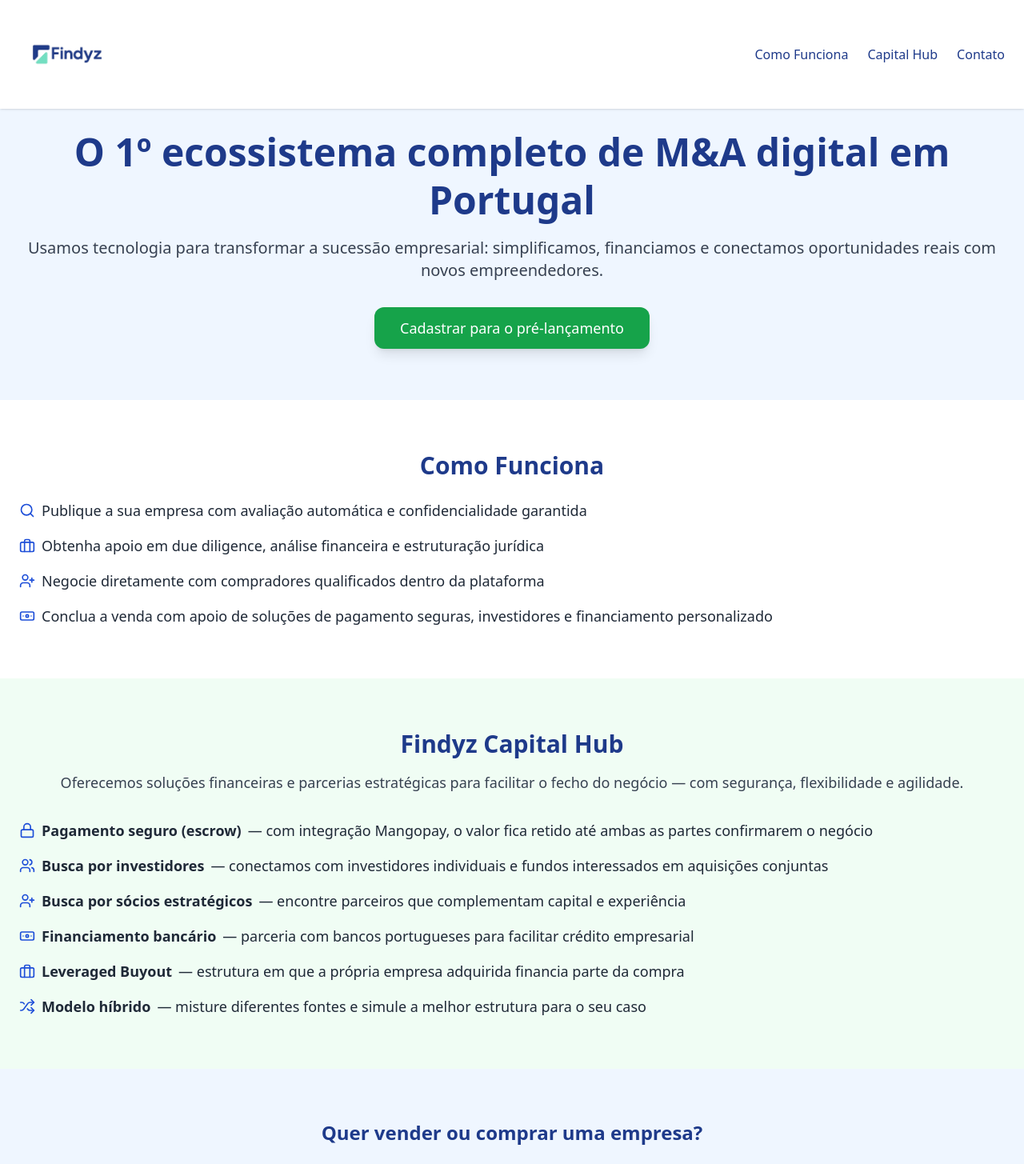
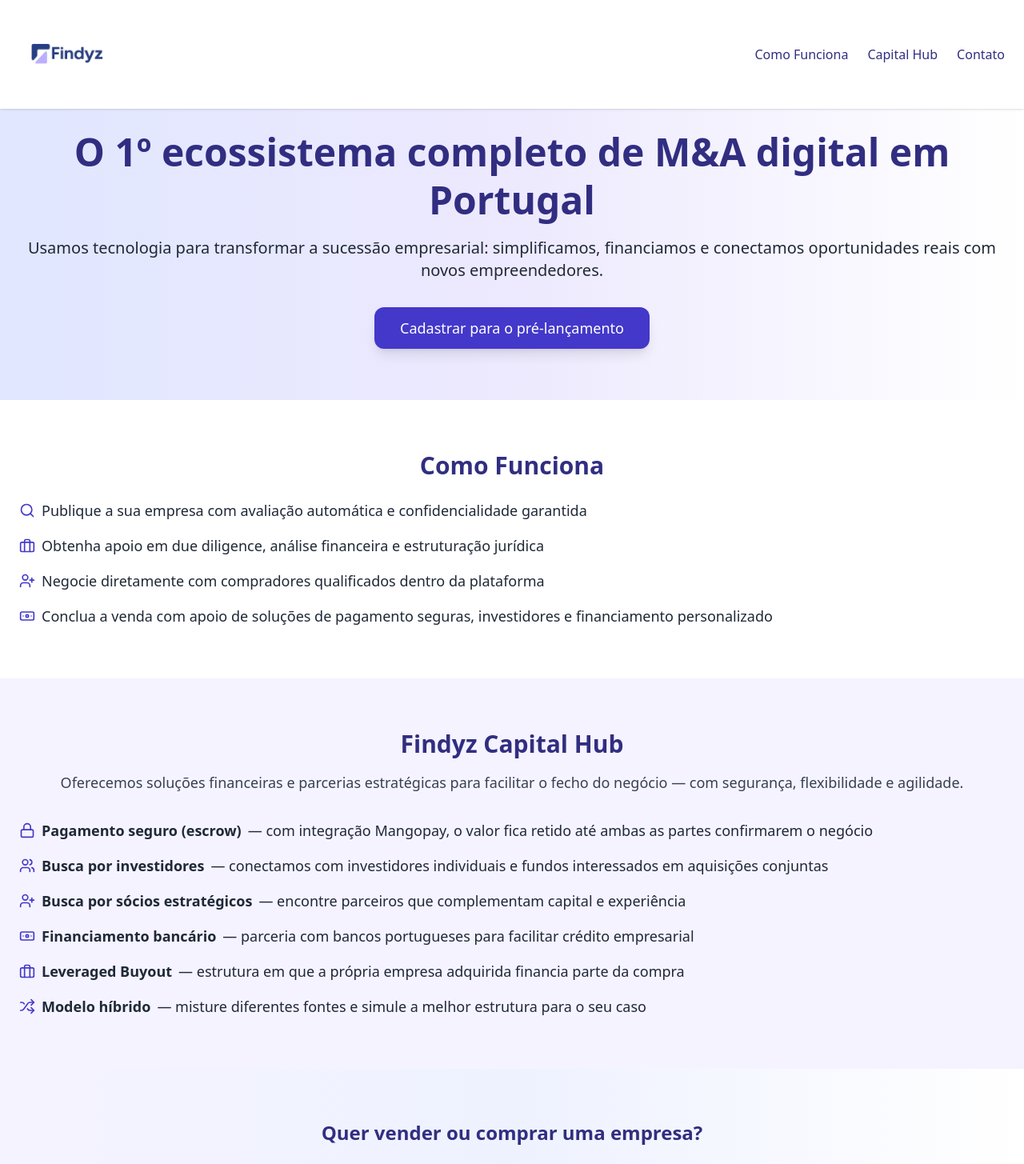
Before and after one commit to femascao/findyz, a Next.js app: page / in a window 1280 px wide. Shown: the top 1455 px of the page at 80% size. Built offline with nearby package versions, Linux system fonts and the light colour scheme.

Commit message:
Atualiza identidade visual para azul e violeta com base no novo logo

```diff
--- a/app/page.jsx
+++ b/app/page.jsx
@@ -17,27 +17,27 @@
       <header className="bg-white shadow fixed top-0 left-0 w-full z-50">
         <div className="max-w-7xl mx-auto px-6 py-2 flex justify-between items-center">
           <Image src="/assets/findyz_logo_transparent.png" alt="Logo Findyz" width={120} height={50} />
-          <nav className="space-x-6 text-blue-900 font-medium">
-            <a href="#como-funciona" className="hover:underline">Como Funciona</a>
-            <a href="#capital-hub" className="hover:underline">Capital Hub</a>
-            <a href="#cadastro" className="hover:underline">Contato</a>
+          <nav className="space-x-6 text-indigo-900 font-medium">
+            <a href="#como-funciona" className="hover:text-violet-600">Como Funciona</a>
+            <a href="#capital-hub" className="hover:text-violet-600">Capital Hub</a>
+            <a href="#cadastro" className="hover:text-violet-600">Contato</a>
           </nav>
         </div>
       </header>
 
       <main className="pt-24">
         {/* Hero Section */}
-        <section className="px-6 py-16 max-w-7xl mx-auto bg-blue-50">
-          <h1 className="text-5xl font-bold leading-tight text-blue-900 text-center">
+        <section className="px-6 py-16 max-w-7xl mx-auto bg-gradient-to-r from-indigo-100 via-violet-100 to-white">
+          <h1 className="text-5xl font-bold leading-tight text-indigo-900 text-center">
             O 1º ecossistema completo de M&A digital em Portugal
           </h1>
-          <p className="mt-4 text-xl text-center text-gray-700">
+          <p className="mt-4 text-xl text-center text-gray-800">
             Usamos tecnologia para transformar a sucessão empresarial: simplificamos, financiamos e conectamos oportunidades reais com novos empreendedores.
           </p>
           <div className="text-center mt-8">
             <a
               href="#cadastro"
-              className="inline-block bg-green-600 text-white text-lg px-8 py-3 rounded-xl shadow-lg hover:bg-green-700 transition"
+              className="inline-block bg-indigo-700 text-white text-lg px-8 py-3 rounded-xl shadow-lg hover:bg-violet-800 transition"
             >
               Cadastrar para o pré-lançamento
             </a>
@@ -45,35 +45,35 @@
         </section>
 
         {/* How It Works */}
-        <section id="como-funciona" className="px-6 py-16 max-w-7xl mx-auto">
-          <h2 className="text-3xl font-bold text-center text-blue-900">Como Funciona</h2>
+        <section id="como-funciona" className="px-6 py-16 max-w-7xl mx-auto bg-white">
+          <h2 className="text-3xl font-bold text-center text-indigo-900">Como Funciona</h2>
           <ul className="mt-6 space-y-4 text-lg text-gray-800">
-            <li className="flex items-start gap-2"><Search className="text-blue-700 mt-1" size={20} /> Publique a sua empresa com avaliação automática e confidencialidade garantida</li>
-            <li className="flex items-start gap-2"><Briefcase className="text-blue-700 mt-1" size={20} /> Obtenha apoio em due diligence, análise financeira e estruturação jurídica</li>
-            <li className="flex items-start gap-2"><UserPlus className="text-blue-700 mt-1" size={20} /> Negocie diretamente com compradores qualificados dentro da plataforma</li>
-            <li className="flex items-start gap-2"><Banknote className="text-blue-700 mt-1" size={20} /> Conclua a venda com apoio de soluções de pagamento seguras, investidores e financiamento personalizado</li>
+            <li className="flex items-start gap-2"><Search className="text-indigo-700 mt-1" size={20} /> Publique a sua empresa com avaliação automática e confidencialidade garantida</li>
+            <li className="flex items-start gap-2"><Briefcase className="text-indigo-700 mt-1" size={20} /> Obtenha apoio em due diligence, análise financeira e estruturação jurídica</li>
+            <li className="flex items-start gap-2"><UserPlus className="text-indigo-700 mt-1" size={20} /> Negocie diretamente com compradores qualificados dentro da plataforma</li>
+            <li className="flex items-start gap-2"><Banknote className="text-indigo-700 mt-1" size={20} /> Conclua a venda com apoio de soluções de pagamento seguras, investidores e financiamento personalizado</li>
           </ul>
         </section>
 
         {/* Capital Hub */}
-        <section id="capital-hub" className="px-6 py-16 bg-green-50 max-w-7xl mx-auto">
-          <h2 className="text-3xl font-bold text-center text-blue-900">Findyz Capital Hub</h2>
+        <section id="capital-hub" className="px-6 py-16 bg-violet-50 max-w-7xl mx-auto">
+          <h2 className="text-3xl font-bold text-center text-indigo-900">Findyz Capital Hub</h2>
           <p className="mt-4 text-center text-gray-700 text-lg">
             Oferecemos soluções financeiras e parcerias estratégicas para facilitar o fecho do negócio — com segurança, flexibilidade e agilidade.
           </p>
           <ul className="mt-8 space-y-4 text-lg text-gray-800">
-            <li className="flex items-start gap-2"><Lock className="text-blue-700 mt-1" size={20} /> <strong>Pagamento seguro (escrow)</strong> — com integração Mangopay, o valor fica retido até ambas as partes confirmarem o negócio</li>
-            <li className="flex items-start gap-2"><Users className="text-blue-700 mt-1" size={20} /> <strong>Busca por investidores</strong> — conectamos com investidores individuais e fundos interessados em aquisições conjuntas</li>
-            <li className="flex items-start gap-2"><UserPlus className="text-blue-700 mt-1" size={20} /> <strong>Busca por sócios estratégicos</strong> — encontre parceiros que complementam capital e experiência</li>
-            <li className="flex items-start gap-2"><Banknote className="text-blue-700 mt-1" size={20} /> <strong>Financiamento bancário</strong> — parceria com bancos portugueses para facilitar crédito empresarial</li>
-            <li className="flex items-start gap-2"><Briefcase className="text-blue-700 mt-1" size={20} /> <strong>Leveraged Buyout</strong> — estrutura em que a própria empresa adquirida financia parte da compra</li>
-            <li className="flex items-start gap-2"><Shuffle className="text-blue-700 mt-1" size={20} /> <strong>Modelo híbrido</strong> — misture diferentes fontes e simule a melhor estrutura para o seu caso</li>
+            <li className="flex items-start gap-2"><Lock className="text-indigo-700 mt-1" size={20} /> <strong>Pagamento seguro (escrow)</strong> — com integração Mangopay, o valor fica retido até ambas as partes confirmarem o negócio</li>
+            <li className="flex items-start gap-2"><Users className="text-indigo-700 mt-1" size={20} /> <strong>Busca por investidores</strong> — conectamos com investidores individuais e fundos interessados em aquisições conjuntas</li>
+            <li className="flex items-start gap-2"><UserPlus className="text-indigo-700 mt-1" size={20} /> <strong>Busca por sócios estratégicos</strong> — encontre parceiros que complementam capital e experiência</li>
+            <li className="flex items-start gap-2"><Banknote className="text-indigo-700 mt-1" size={20} /> <strong>Financiamento bancário</strong> — parceria com bancos portugueses para facilitar crédito empresarial</li>
+            <li className="flex items-start gap-2"><Briefcase className="text-indigo-700 mt-1" size={20} /> <strong>Leveraged Buyout</strong> — estrutura em que a própria empresa adquirida financia parte da compra</li>
+            <li className="flex items-start gap-2"><Shuffle className="text-indigo-700 mt-1" size={20} /> <strong>Modelo híbrido</strong> — misture diferentes fontes e simule a melhor estrutura para o seu caso</li>
           </ul>
         </section>
 
         {/* Formulário */}
-        <section id="cadastro" className="px-6 py-16 bg-blue-50">
-          <h3 className="text-2xl font-semibold text-center mb-6 text-blue-900">
+        <section id="cadastro" className="px-6 py-16 bg-gradient-to-r from-violet-50 via-indigo-50 to-white">
+          <h3 className="text-2xl font-semibold text-center mb-6 text-indigo-900">
             Quer vender ou comprar uma empresa?
           </h3>
           <form
@@ -105,7 +105,7 @@
             ></textarea>
             <button
               type="submit"
-              className="w-full bg-green-600 text-white py-3 rounded-lg hover:bg-green-700"
+              className="w-full bg-indigo-700 text-white py-3 rounded-lg hover:bg-violet-800"
             >
               Enviar
             </button>
```
Also changed, not shown: public/assets/findyz_logo_transparent.png.
